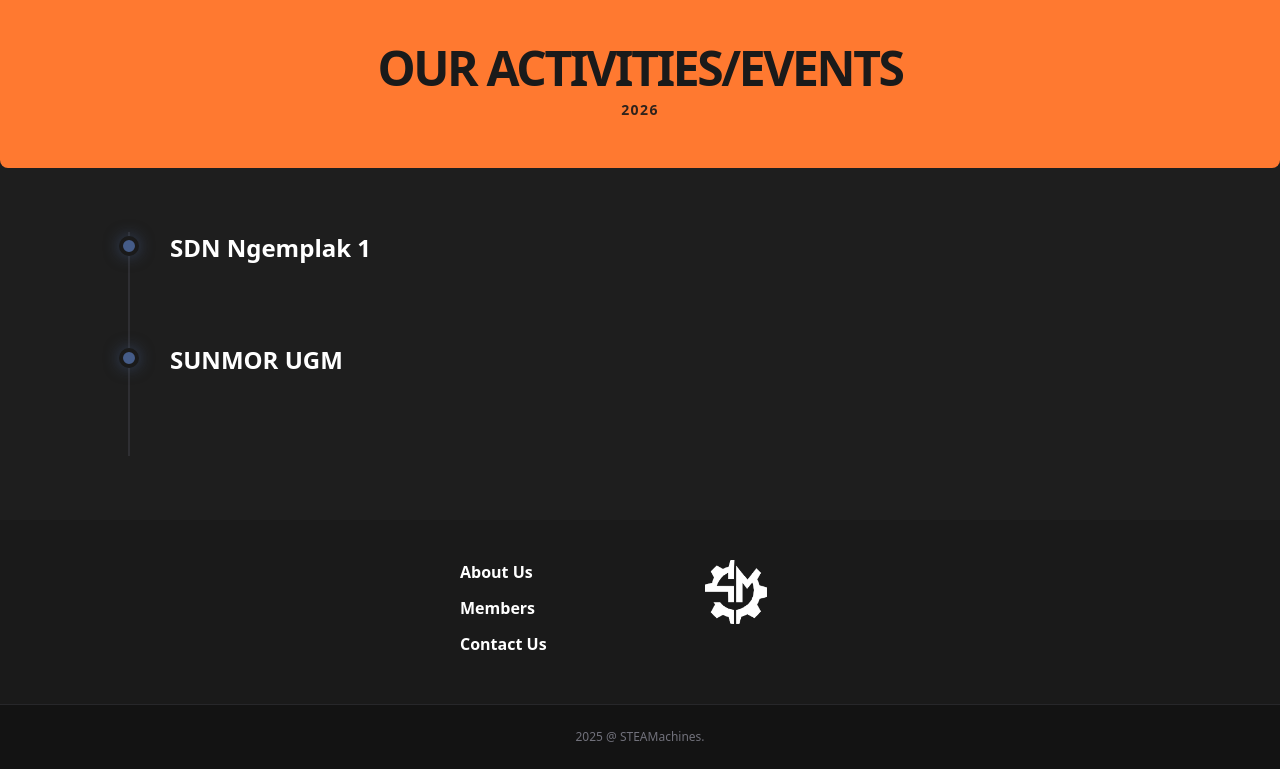
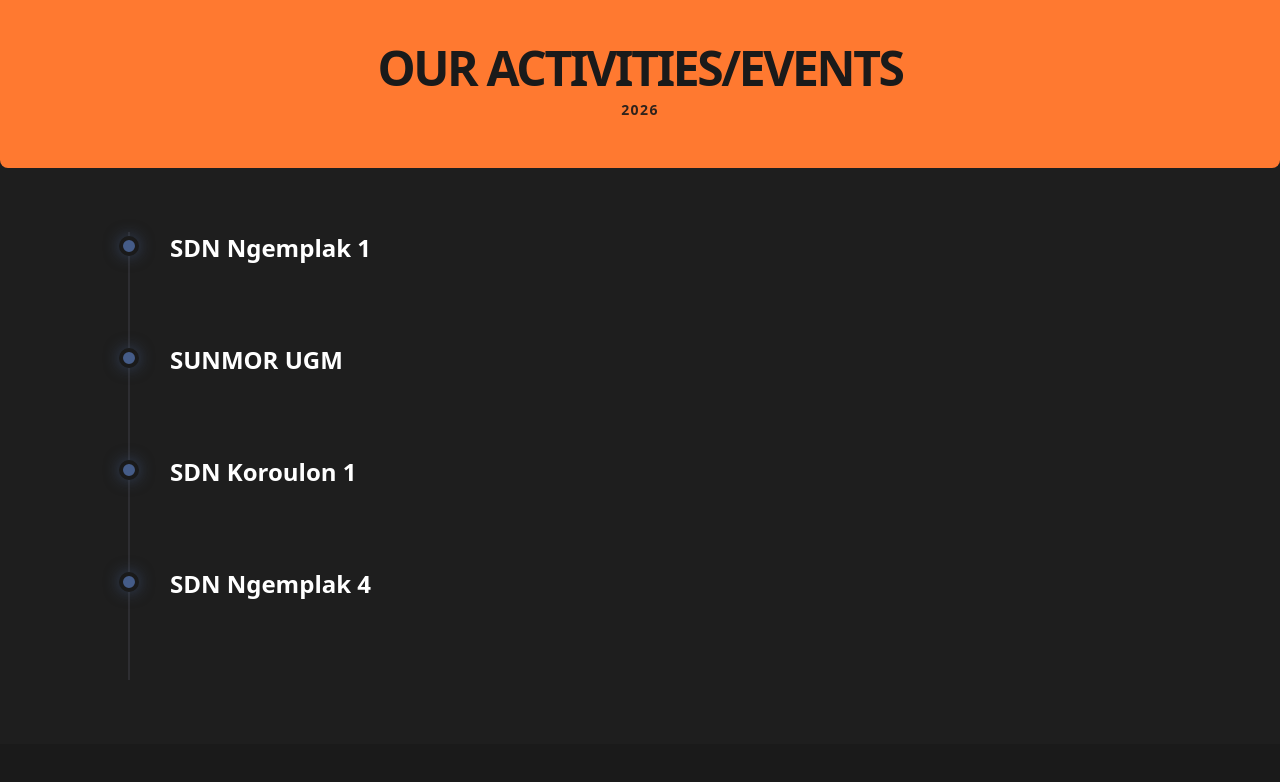
Before and after one commit to STEAMachines/SM-WEB-Svelte, a SvelteKit app: page / in a window 1280 px wide. Shown: the part 576-1358 px from the top of the page. Built offline with nearby package versions, Linux system fonts and the light colour scheme.

Commit message:
add formspree api

```diff
--- a/src/routes/+page.svelte
+++ b/src/routes/+page.svelte
@@ -34,14 +34,14 @@
                 <div class="absolute -left-[51px] top-1 w-5 h-5 bg-c rounded-full border-[4px] border-[#1a1a1a] shadow-[0_0_15px_rgba(69,92,136,0.6)]"></div>
                 <p class="text-white font-bold text-2xl">SUNMOR UGM</p>
             </div>
-            <!-- <div class="mb-20 relative">
+            <div class="mb-20 relative">
                 <div class="absolute -left-[51px] top-1 w-5 h-5 bg-c rounded-full border-[4px] border-[#1a1a1a] shadow-[0_0_15px_rgba(69,92,136,0.6)]"></div>
                 <p class="text-white font-bold text-2xl">SDN Koroulon 1</p>
             </div>
             <div class="mb-20 relative">
                 <div class="absolute -left-[51px] top-1 w-5 h-5 bg-c rounded-full border-[4px] border-[#1a1a1a] shadow-[0_0_15px_rgba(69,92,136,0.6)]"></div>
                 <p class="text-white font-bold text-2xl">SDN Ngemplak 4</p>
-            </div> -->
+            </div>
         </div>
     </div>
 </section>
--- a/src/routes/Carousel.svelte
+++ b/src/routes/Carousel.svelte
@@ -3,6 +3,7 @@
     let carousel = [
         { id: 1, title: '2023-2024 CENTERSTAGE', image: '/STEAMachines_CENTERSTAGE.jpeg' },
         { id: 2, title: '2024-2025 INTO THE DEEP', image: '/STEAMachines_INTOTHEDEEP.jpeg' },
+        { id: 3, title: '2024 SUNMOR UGM', image: '/carousel/png.png'},
         // { id: 3, title: 'Slide 3', image: '/carousel/png.png' },
     ];
     let carouselLen = carousel.length;
--- a/src/routes/Contact/+page.svelte
+++ b/src/routes/Contact/+page.svelte
@@ -29,7 +29,7 @@
         <section class="form-section">
             <h2>DIRECT MESSAGES</h2>
 
-            <form action="https://formspree.io/f/YOUR_FORM_ID" method="POST" on:submit={handleSubmit}>
+            <form action="https://formspree.io/f/mjggkbvz" method="POST" on:submit={handleSubmit}>
             <div class="input-group">
                 <label for="name">Full Name</label>
                 <input type="text" id="name" name="name" bind:value={name} placeholder="Enter your Name" required />
```
